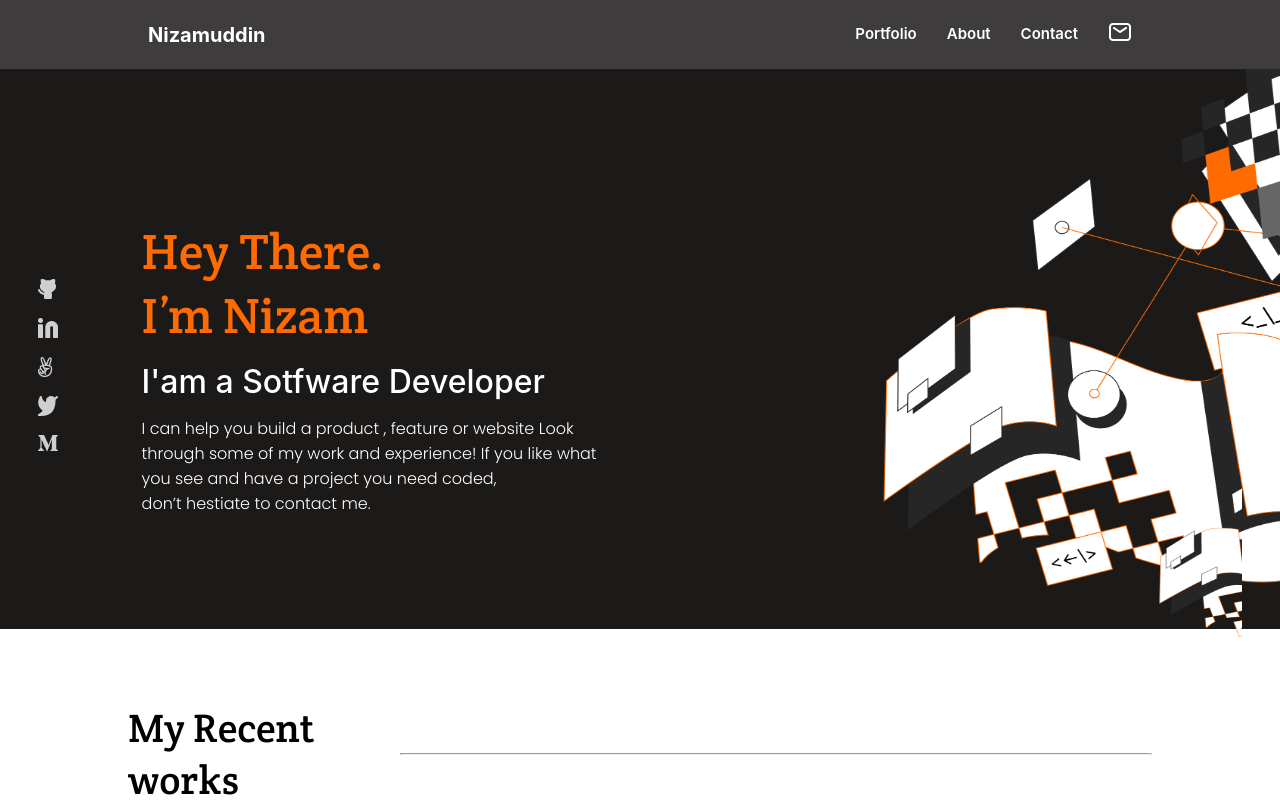
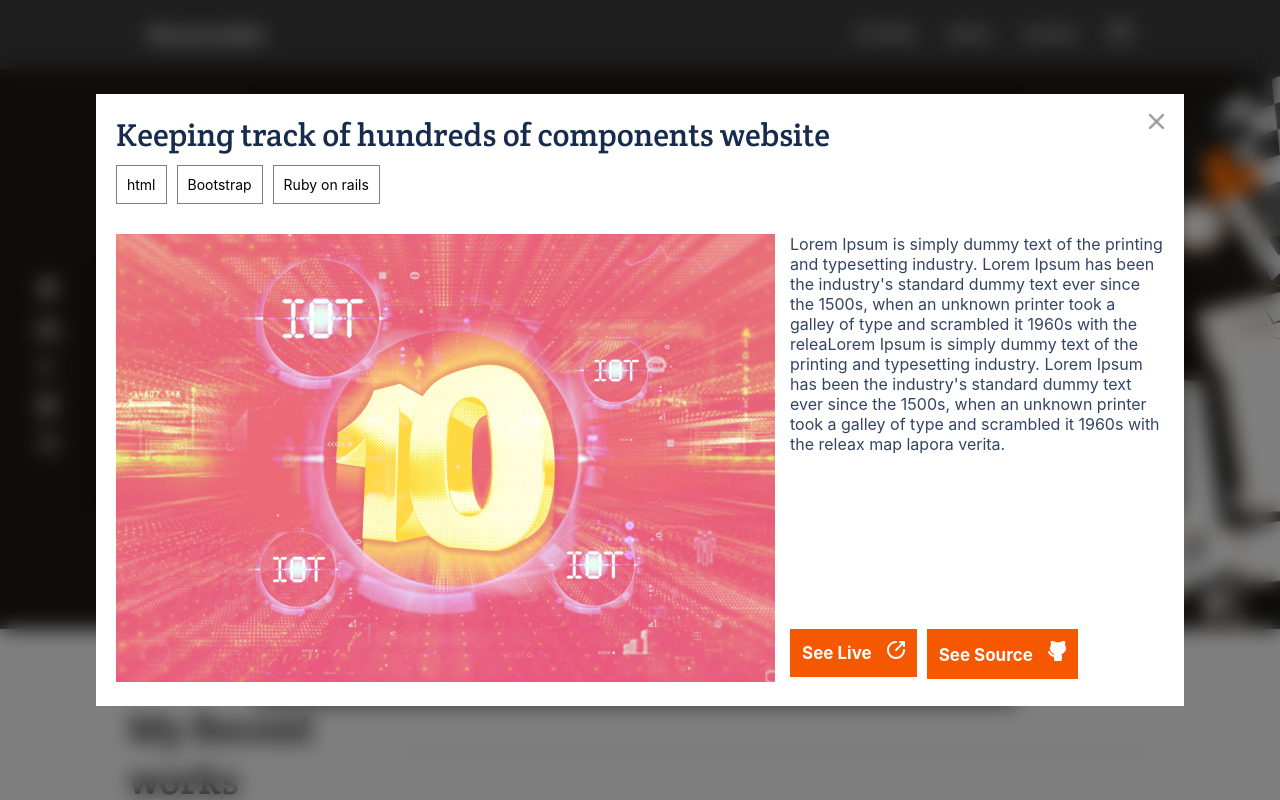
Before and after one commit to Nizamuddin4493/My-Portfolio, a website: page index.html in a window 1280 px wide. Shown: the top 800 px of the page. Drawn offline with Linux system fonts and the light colour scheme.

Commit message:
Add blur background and close functionality

```diff
--- a/css/styles.css
+++ b/css/styles.css
@@ -716,7 +716,7 @@ textarea:focus {
 }
 
 .invisible {
-  display: none;
+  display: none !important;
 }
 
 .close_btn:hover,
@@ -725,20 +725,32 @@ textarea:focus {
 }
 
 .popup {
-  border: 1px solid #fff;
-  width: 100%;
-  height: 100%;
-  background-image: url('../images/my_portfolio.png');
-  background-repeat: no-repeat;
-  background-size: cover;
-  /* filter: blur(8px);
-  -webkit-filter: blur(8px); */
+  display: flex;
+  justify-content: center;
+  align-items: center;
+  position: fixed;
+  top: 0;
+  left: 0;
+  bottom: 0;
+  right: 0;
+  background-color: rgba(0, 0, 0, 0.5);
+}
+
+.popup::before {
+  content: "";
+  position: fixed;
+  top: 0;
+  left: 0;
+  bottom: 0;
+  right: 0;
+  z-index: -1;
+  backdrop-filter: blur(10px);
 }
 
 .pop-body {
-  background-color: #fff;
-  margin: 7% 9%;
-  padding: 20px 20px;
+  background: #fff;
+  width: 85%;
+  padding: 20px;
 }
 
 .popheading {
--- a/index.html
+++ b/index.html
@@ -233,7 +233,9 @@
 
     </footer>
     <div class="menu invisible">
-      <div class="close_btn"><img src="images/close.png" alt="close Icon"></div>
+      <div class="close_btn">
+        <img src="images/close.png" alt="close Icon">
+      </div>
       <div class="menu-items">
         <ul>
           <li id="portfolio"><a href="#portfolio-section">Portfolio</a></li>
@@ -246,7 +248,7 @@
       <div class="pop-body">
         <div class="popheading">
           <h2>Keeping track of hundreds of components website</h2>
-          <img src="images/close.png" alt="">
+          <div class="popup_close"><img src="images/close.png" alt=""></div>
         </div>
         <div class="lang-btn">
           <ul>
--- a/js/script.js
+++ b/js/script.js
@@ -1,6 +1,8 @@
 let menu = document.querySelector(".burger-icon");
 let menuBody = document.querySelector(".menu")
 let close = document.querySelector(".close_btn");
+let clsoePopupBtn = document.querySelector(".popup_close");
+let popup = document.querySelector(".popup");
 
 let portfolio = document.querySelector("#portfolio");
 let about = document.querySelector("#about");
@@ -26,6 +28,14 @@ contact.addEventListener("click", () => {
     close_menu();
 });
 
+clsoePopupBtn.addEventListener("click", () => {
+    close_popup();
+});
+
 const close_menu = () => {
     menuBody.classList.toggle("invisible");
 };
+
+const close_popup = () => {
+    popup.classList.toggle("invisible");
+};
```
